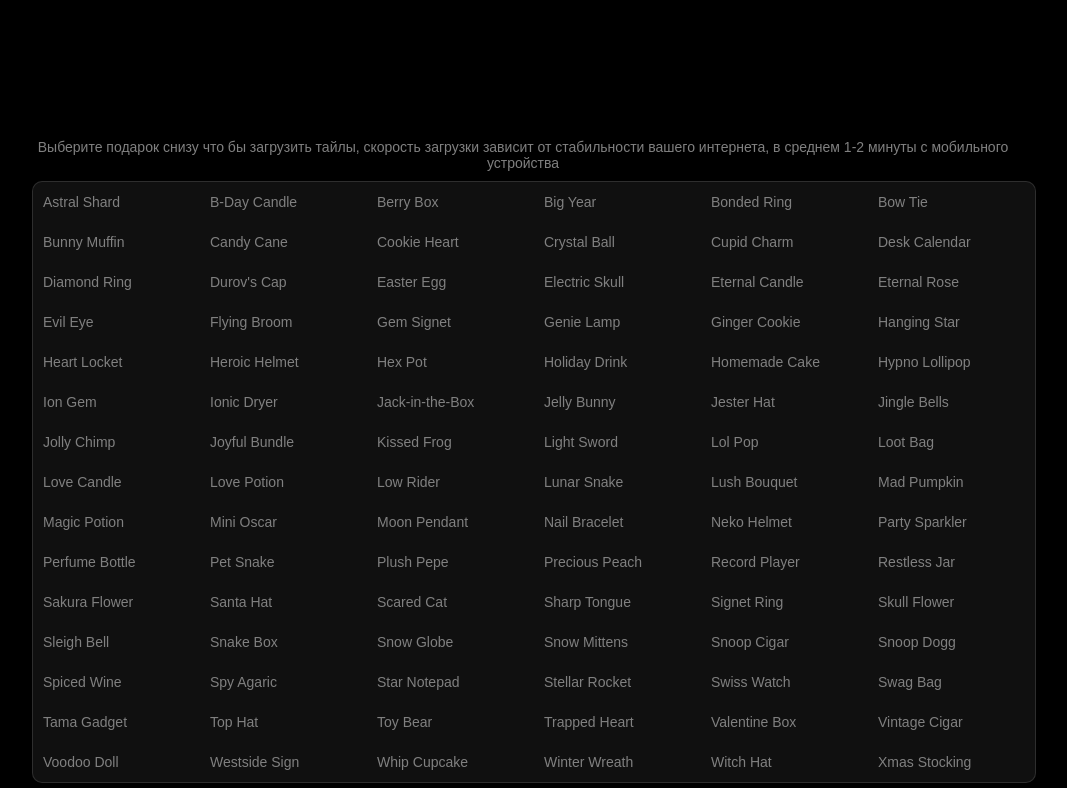
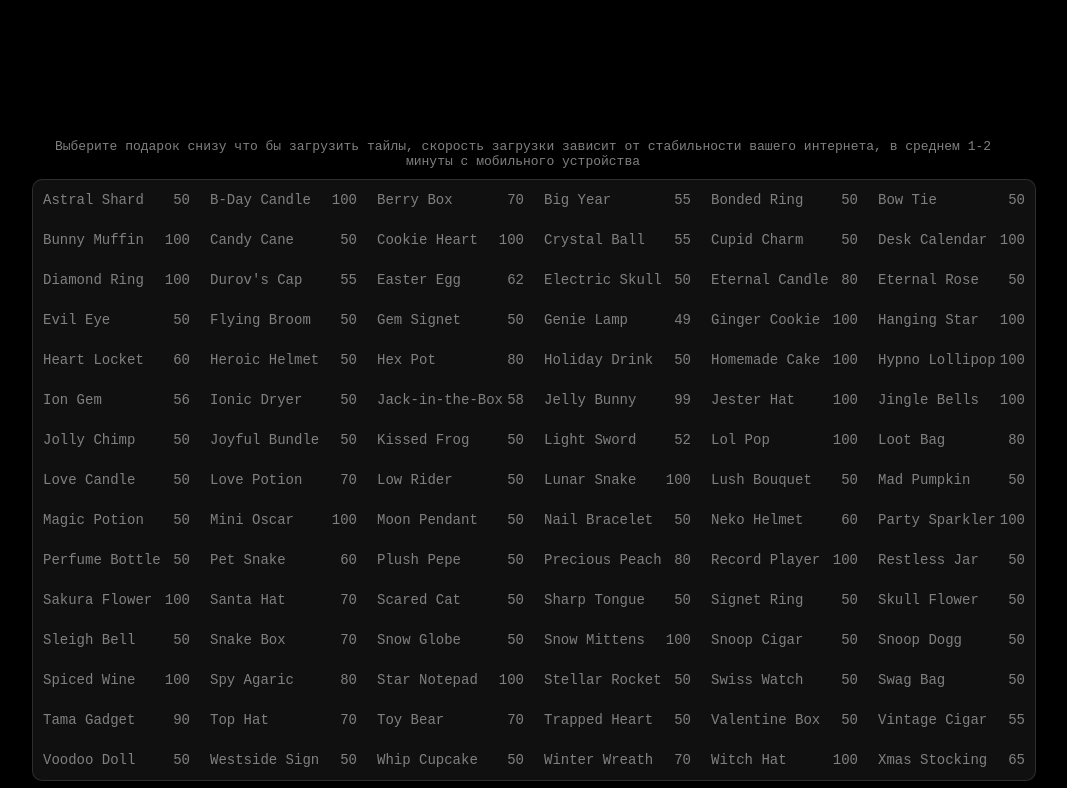
Before and after one commit to tonsiena/tonsiena.github.io, a plain HTML site: page tilesheet/index.html in a window 1280 px wide. Shown: the part 900-1688 px from the top of the page, without its empty margins (106-1173 px from the left). Drawn offline with Linux system fonts and the light colour scheme.

Commit message:
models count added

```diff
--- a/tilesheet/script.js
+++ b/tilesheet/script.js
@@ -4,34 +4,284 @@ const TS = { small: 64, medium: 128, big: 256 };
 const $canvas = $('#canvas');
 const ctx = $canvas[0].getContext('2d');
 
-const gifts = [
-  "Astral Shard", "B-Day Candle", "Berry Box", "Big Year", "Bonded Ring",
-  "Bow Tie", "Bunny Muffin", "Candy Cane", "Cookie Heart", "Crystal Ball",
-  "Cupid Charm", "Desk Calendar", "Diamond Ring", "Durov's Cap", "Easter Egg",
-  "Electric Skull", "Eternal Candle", "Eternal Rose", "Evil Eye", "Flying Broom",
-  "Gem Signet", "Genie Lamp", "Ginger Cookie", "Hanging Star", "Heart Locket",
-  "Heroic Helmet", "Hex Pot", "Holiday Drink", "Homemade Cake", "Hypno Lollipop",
-  "Ion Gem", "Ionic Dryer", "Jack-in-the-Box", "Jelly Bunny", "Jester Hat",
-  "Jingle Bells", "Jolly Chimp", "Joyful Bundle", "Kissed Frog", "Light Sword",
-  "Lol Pop", "Loot Bag", "Love Candle", "Love Potion", "Low Rider", "Lunar Snake",
-  "Lush Bouquet", "Mad Pumpkin", "Magic Potion", "Mini Oscar", "Moon Pendant",
-  "Nail Bracelet", "Neko Helmet", "Party Sparkler", "Perfume Bottle", "Pet Snake",
-  "Plush Pepe", "Precious Peach", "Record Player", "Restless Jar", "Sakura Flower",
-  "Santa Hat", "Scared Cat", "Sharp Tongue", "Signet Ring", "Skull Flower",
-  "Sleigh Bell", "Snake Box", "Snow Globe", "Snow Mittens", "Snoop Cigar",
-  "Snoop Dogg", "Spiced Wine", "Spy Agaric", "Star Notepad", "Stellar Rocket",
-  "Swiss Watch", "Swag Bag", "Tama Gadget", "Top Hat", "Toy Bear",
-  "Trapped Heart", "Valentine Box", "Vintage Cigar", "Voodoo Doll",
-  "Westside Sign", "Whip Cupcake", "Winter Wreath", "Witch Hat", "Xmas Stocking"
-]
+const gifts = [{
+  "name": "Astral Shard", "count": 50
+},
+{
+  "name": "B-Day Candle", "count": 100,
+},
+{
+  "name": "Berry Box", "count": 70,
+},
+{
+  "name": "Big Year", "count": 55,
+},
+{
+  "name": "Bonded Ring", "count": 50,
+},
+{
+  "name": "Bow Tie", "count": 50,
+},
+{
+  "name": "Bunny Muffin", "count": 100,
+},
+{
+  "name": "Candy Cane", "count": 50,
+},
+{
+  "name": "Cookie Heart", "count": 100,
+},
+{
+  "name": "Crystal Ball", "count": 55,
+},
+{
+  "name": "Cupid Charm", "count": 50,
+},
+{
+  "name": "Desk Calendar", "count": 100,
+},
+{
+  "name": "Diamond Ring", "count": 100,
+},
+{
+  "name": "Durov's Cap", "count": 55,
+},
+{
+  "name": "Easter Egg", "count": 62,
+},
+{
+  "name": "Electric Skull", "count": 50,
+},
+{
+  "name": "Eternal Candle", "count": 80,
+},
+{
+  "name": "Eternal Rose", "count": 50,
+},
+{
+  "name": "Evil Eye", "count": 50,
+},
+{
+  "name": "Flying Broom", "count": 50,
+},
+{
+  "name": "Gem Signet", "count": 50,
+},
+{
+  "name": "Genie Lamp", "count": 49,
+},
+{
+  "name": "Ginger Cookie", "count": 100,
+},
+{
+  "name": "Hanging Star", "count": 100,
+},
+{
+  "name": "Heart Locket", "count": 60,
+},
+{
+  "name": "Heroic Helmet", "count": 50,
+},
+{
+  "name": "Hex Pot", "count": 80,
+},
+{
+  "name": "Holiday Drink", "count": 50,
+},
+{
+  "name": "Homemade Cake", "count": 100,
+},
+{
+  "name": "Hypno Lollipop", "count": 100,
+},
+{
+  "name": "Ion Gem", "count": 56,
+},
+{
+  "name": "Ionic Dryer", "count": 50,
+},
+{
+  "name": "Jack-in-the-Box", "count": 58,
+},
+{
+  "name": "Jelly Bunny", "count": 99,
+},
+{
+  "name": "Jester Hat", "count": 100,
+},
+{
+  "name": "Jingle Bells", "count": 100,
+},
+{
+  "name": "Jolly Chimp", "count": 50,
+},
+{
+  "name": "Joyful Bundle", "count": 50,
+},
+{
+  "name": "Kissed Frog", "count": 50,
+},
+{
+  "name": "Light Sword", "count": 52,
+},
+{
+  "name": "Lol Pop", "count": 100,
+},
+{
+  "name": "Loot Bag", "count": 80,
+},
+{
+  "name": "Love Candle", "count": 50,
+},
+{
+  "name": "Love Potion", "count": 70,
+},
+{
+  "name": "Low Rider", "count": 50,
+},
+{
+  "name": "Lunar Snake", "count": 100,
+},
+{
+  "name": "Lush Bouquet", "count": 50,
+},
+{
+  "name": "Mad Pumpkin", "count": 50,
+},
+{
+  "name": "Magic Potion", "count": 50,
+},
+{
+  "name": "Mini Oscar", "count": 100,
+},
+{
+  "name": "Moon Pendant", "count": 50,
+},
+{
+  "name": "Nail Bracelet", "count": 50,
+},
+{
+  "name": "Neko Helmet", "count": 60,
+},
+{
+  "name": "Party Sparkler", "count": 100,
+},
+{
+  "name": "Perfume Bottle", "count": 50,
+},
+{
+  "name": "Pet Snake", "count": 60,
+},
+{
+  "name": "Plush Pepe", "count": 50,
+},
+{
+  "name": "Precious Peach", "count": 80,
+},
+{
+  "name": "Record Player", "count": 100,
+},
+{
+  "name": "Restless Jar", "count": 50,
+},
+{
+  "name": "Sakura Flower", "count": 100,
+},
+{
+  "name": "Santa Hat", "count": 70,
+},
+{
+  "name": "Scared Cat", "count": 50,
+},
+{
+  "name": "Sharp Tongue", "count": 50,
+},
+{
+  "name": "Signet Ring", "count": 50,
+},
+{
+  "name": "Skull Flower", "count": 50,
+},
+{
+  "name": "Sleigh Bell", "count": 50,
+},
+{
+  "name": "Snake Box", "count": 70,
+},
+{
+  "name": "Snow Globe", "count": 50,
+},
+{
+  "name": "Snow Mittens", "count": 100,
+},
+{
+  "name": "Snoop Cigar", "count": 50,
+},
+{
+  "name": "Snoop Dogg", "count": 50,
+},
+{
+  "name": "Spiced Wine", "count": 100,
+},
+{
+  "name": "Spy Agaric", "count": 80,
+},
+{
+  "name": "Star Notepad", "count": 100,
+},
+{
+  "name": "Stellar Rocket", "count": 50,
+},
+{
+  "name": "Swiss Watch", "count": 50,
+},
+{
+  "name": "Swag Bag", "count": 50,
+},
+{
+  "name": "Tama Gadget", "count": 90,
+},
+{
+  "name": "Top Hat", "count": 70,
+},
+{
+  "name": "Toy Bear", "count": 70,
+},
+{
+  "name": "Trapped Heart", "count": 50,
+},
+{
+  "name": "Valentine Box", "count": 50,
+},
+{
+  "name": "Vintage Cigar", "count": 55,
+},
+{
+  "name": "Voodoo Doll", "count": 50,
+},
+{
+  "name": "Westside Sign", "count": 50,
+},
+{
+  "name": "Whip Cupcake", "count": 50,
+},
+{
+  "name": "Winter Wreath", "count": 70,
+},
+{
+  "name": "Witch Hat", "count": 100,
+},
+{
+  "name": "Xmas Stocking", "count": 65,
+}]
 
 function generateGiftList() {
   const $ul = $('#giftList').empty();
   $.each(gifts, (index, gift) => {
-    $li().text(gift).on('click', () => {
+    $li().text(gift.name).on('click', () => {
       GN = gift;
       fetchModels();
-    }) [to] ($ul);
+    }) [src] (`<span>${gift.count}</span`) [to] ($ul);
   });
 }
 
--- a/tilesheet/styles.css
+++ b/tilesheet/styles.css
@@ -13,6 +13,7 @@ body {
     font-family: Arial, sans-serif;
     height: 100%;
     width: 100%;
+    font-family: Cascadia Code,Courier New,Courier,monospace;
 }
 
 .page {
@@ -50,7 +51,9 @@ li {
     align-items: center;
     color: grey;
     font-size: 14px;
+    justify-content: space-between;
 }
+
 
 li:hover {
     color: white;
@@ -106,7 +109,7 @@ a {
     display: block;
     margin: 10px;
     gap: 5px;
-    font-size: 14px;
+    font-size: 13px;
     color: grey;
     width: calc(100% - 42px);
     text-align: center;
```
Also changed, not shown: tilesheet/index.html (+1 -0 lines).
